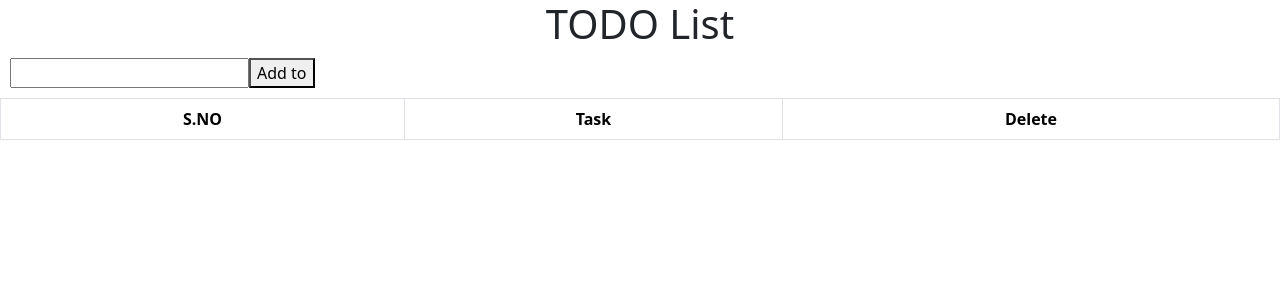
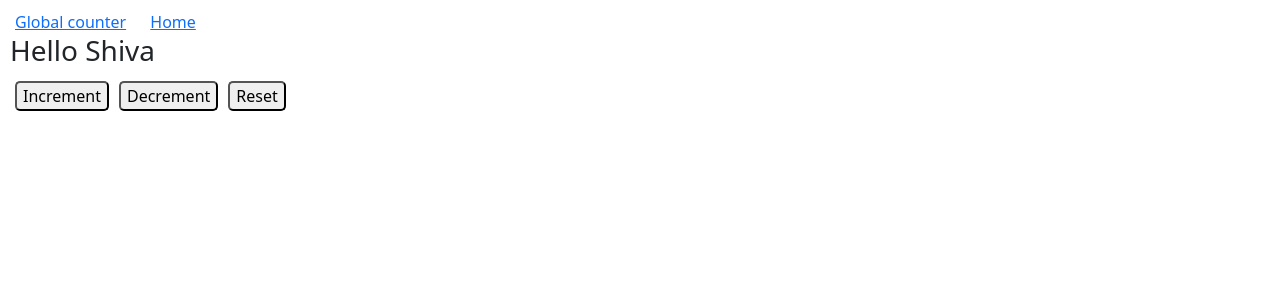
Before and after one commit to Shiva-1916/counter, a React (Vite) app: page / in a window 1280 px wide. Shown: the top 300 px of the page. Built offline with nearby package versions, Linux system fonts and the light colour scheme.

Commit message:
sep-5 globalCounter

```diff
--- /dev/null
+++ b/src/components/hooks/useContext/global.module.css
@@ -0,0 +1,11 @@
+button {
+    margin: 5px;
+    border-radius: 5px;
+}
+nav span{
+    margin-right: 15px;
+    margin-left: 5px;
+}
+body {
+    margin: 10px 0px 0px 10px;
+}
--- /dev/null
+++ b/src/components/hooks/useContext/globalCounter.jsx
@@ -0,0 +1,13 @@
+import { useContext } from "react"
+import { UserDetails } from "./stack"
+
+export const GlobalCounter=()=>{
+    const {counter}=useContext(UserDetails)
+
+    return(
+        <>
+         <h1>Welcome to Global screen</h1>
+            <h3>Counter : {counter}</h3>
+        </>
+    )
+}
--- /dev/null
+++ b/src/components/hooks/useContext/homeScreen.jsx
@@ -0,0 +1,17 @@
+import React, { useContext } from 'react'
+import { UserDetails } from './stack'
+import style from "./global.module.css"
+
+const HomeScreen = () => {
+  const {username,counterHandler, resetCounter, decrementCounter}=useContext(UserDetails)
+  return (
+    <div>
+      <h3>Hello {username}</h3>
+      <button onClick={counterHandler}>Increment</button>
+      <button onClick={decrementCounter}>Decrement</button>
+      <button onClick={resetCounter}>Reset</button>
+    </div>
+  )
+}
+
+export default HomeScreen
--- /dev/null
+++ b/src/components/hooks/useContext/stack.jsx
@@ -0,0 +1,54 @@
+import { Link, Route, Routes } from "react-router-dom"
+import { createContext, useState } from "react"
+import HomeScreen from "./homeScreen"
+import { GlobalCounter } from "./globalCounter"
+import style from "./global.module.css"
+
+export const UserDetails =createContext()
+
+
+export const CustomStack=()=>{
+    const [username,setUsername]=useState('Shiva')
+    const [counter,setCounter]=useState(0)
+    const [theme,setTheme]=useState(true)
+
+    const counterHandler=()=>{
+        setCounter(counter+1)
+    }
+    const themeHandler=()=>{
+        setTheme(!theme)
+    }
+
+    const resetCounter=()=>{
+        setCounter(0)
+    }
+
+    const decrementCounter=()=>{
+        setCounter(counter-1)
+    }
+    return (
+       <UserDetails.Provider value={{
+        username,
+        counter,
+        darkTheme:theme,
+        counterHandler,
+        themeHandler,
+        resetCounter,
+        decrementCounter
+       }
+
+       }>
+
+           <nav>
+          <span> <Link to="counter">Global counter</Link> </span>
+          <span> <Link to="/">Home</Link></span>
+           </nav>
+
+            <Routes>
+                <Route path="/" element={<HomeScreen/>}/>
+                <Route path="counter" element={<GlobalCounter/>}/>
+
+            </Routes>
+       </UserDetails.Provider>
+    )
+}
--- a/src/main.jsx
+++ b/src/main.jsx
@@ -4,8 +4,11 @@ import './index.css'
 import { BrowserRouter } from 'react-router-dom'
 import 'bootstrap/dist/css/bootstrap.min.css';
 import { TODO } from './components/hooks/useReducer/todo';
+import { CustomStack } from './components/hooks/useContext/stack';
 createRoot(document.getElementById('root')).render(
   <StrictMode>
-   <TODO/>
+ <BrowserRouter>
+  <CustomStack/>
+ </BrowserRouter>
   </StrictMode>
 )
```
